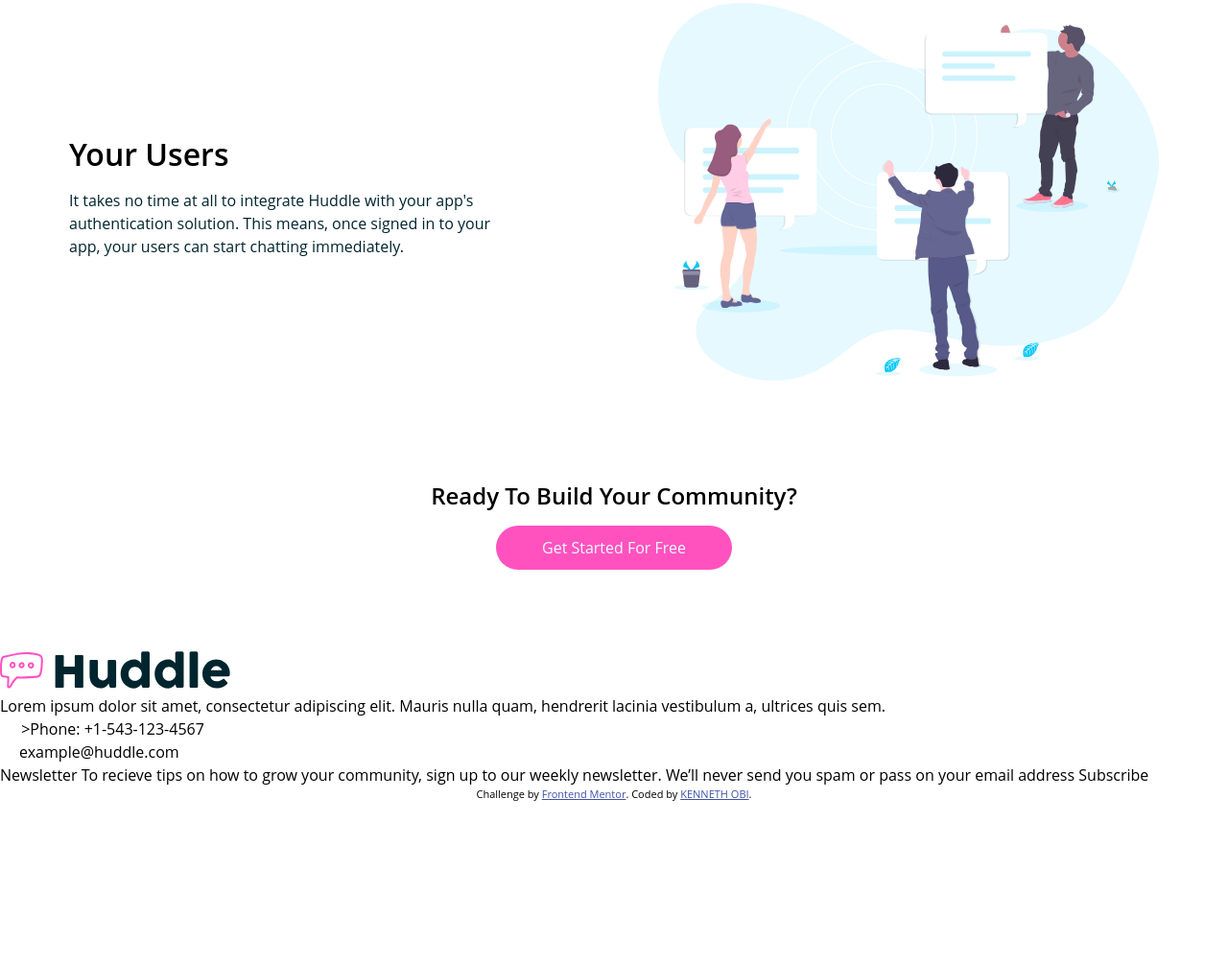
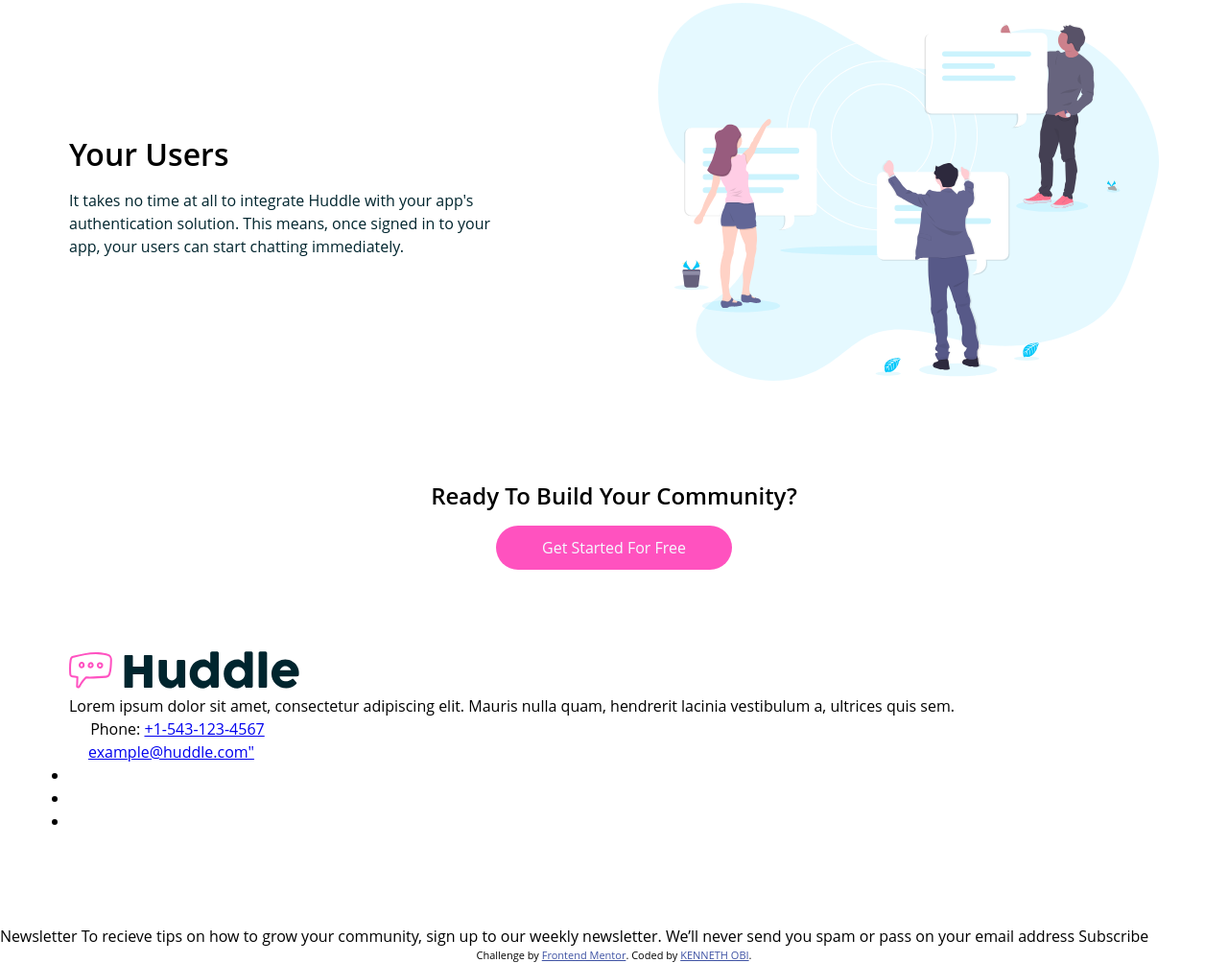
Before and after one commit to kennyoungC/huddle-landing-page-with-curved-sections-master, a plain HTML site: page index.html in a window 1280 px wide. Shown: the part 2393-3397 px from the top of the page at 96% size. Before the commit the page ends 3229 px from the top, so only its background shows below. Drawn offline with Linux system fonts and the light colour scheme.

Commit message:
commit
adding the footer section

```diff
--- a/index.html
+++ b/index.html
@@ -156,24 +156,34 @@
       </aside>
     </main>
     <footer class="section-footer">
-      <div>
+      <div class="container section-footer-box">
+        <div class="footer-text-box">
         <img src="images/logo.svg" alt="logo image" />
         <p>
           Lorem ipsum dolor sit amet, consectetur adipiscing elit. Mauris nulla
           quam, hendrerit lacinia vestibulum a, ultrices quis sem.
         </p>
         <p>
-          <img src="images/icon-phone.svg" alt="a phone logo" /><span
+          <img src="images/icon-phone.svg" alt="a Phone logo">
+          <span>Phone:
           <a href="tel:+1-543-123-4567">
-              >Phone: +1-543-123-4567</span
+               +1-543-123-4567</span
             ></a
           >
         </p>
-        <p class="mailto:example@huddle.com">
-          <img src="images/icon-email.svg" alt="an email icon" /><span
-            >example@huddle.com</span
+        <p>
+          <img src="images/icon-email.svg" alt="an email icon" /><span><a href="mailto:example@huddle.com">example@huddle.com"</a></span
           >
+
         </p>
+        <div>
+          <ul class="social-icons">
+            <li> <a class="social-links" href="#"> <ion-icon name="logo-facebook"></ion-icon></a></li>
+            <li> <a class="social-links" href="#"><ion-icon name="logo-twitter"></ion-icon></a></li>
+            <li><a class="social-links" href="#"><ion-icon name="logo-instagram"></ion-icon></a></li>
+          </ul>
+        </div>
+      </div>
       </div>
     </footer>
 
```
